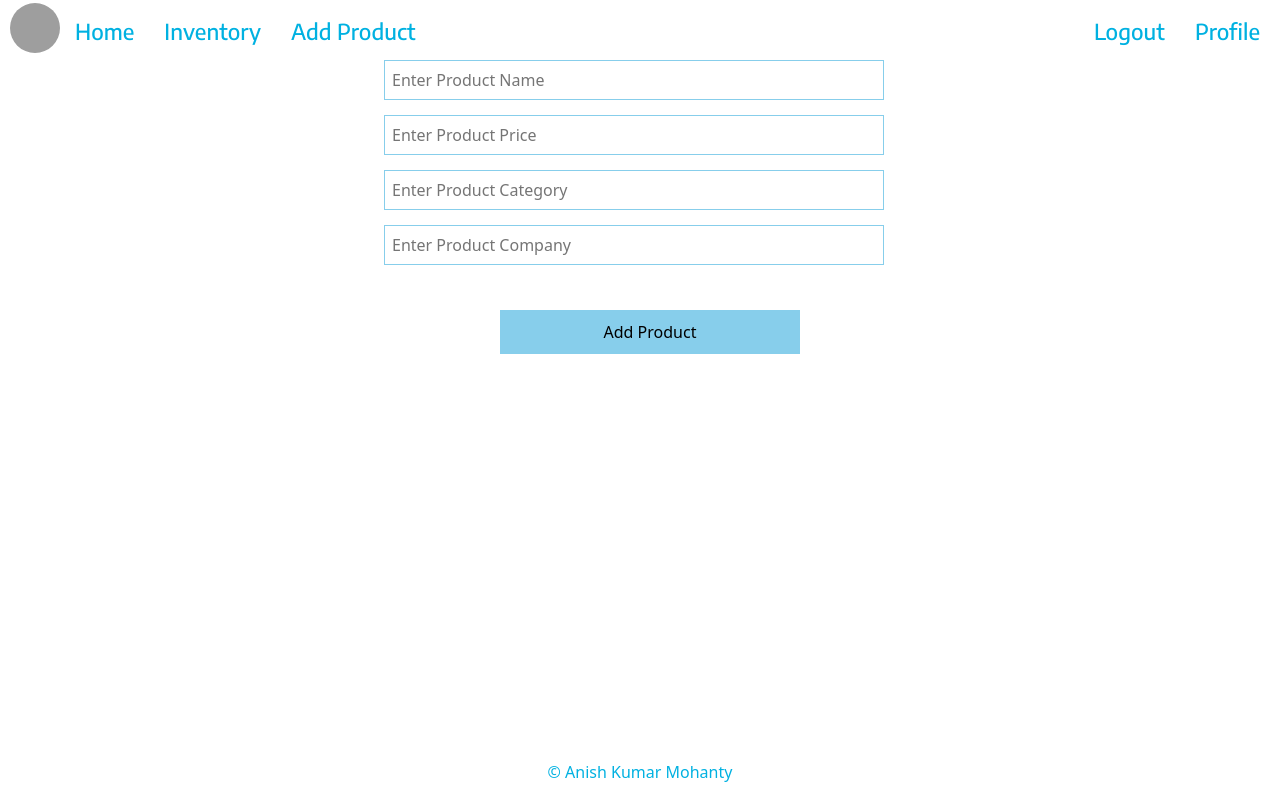
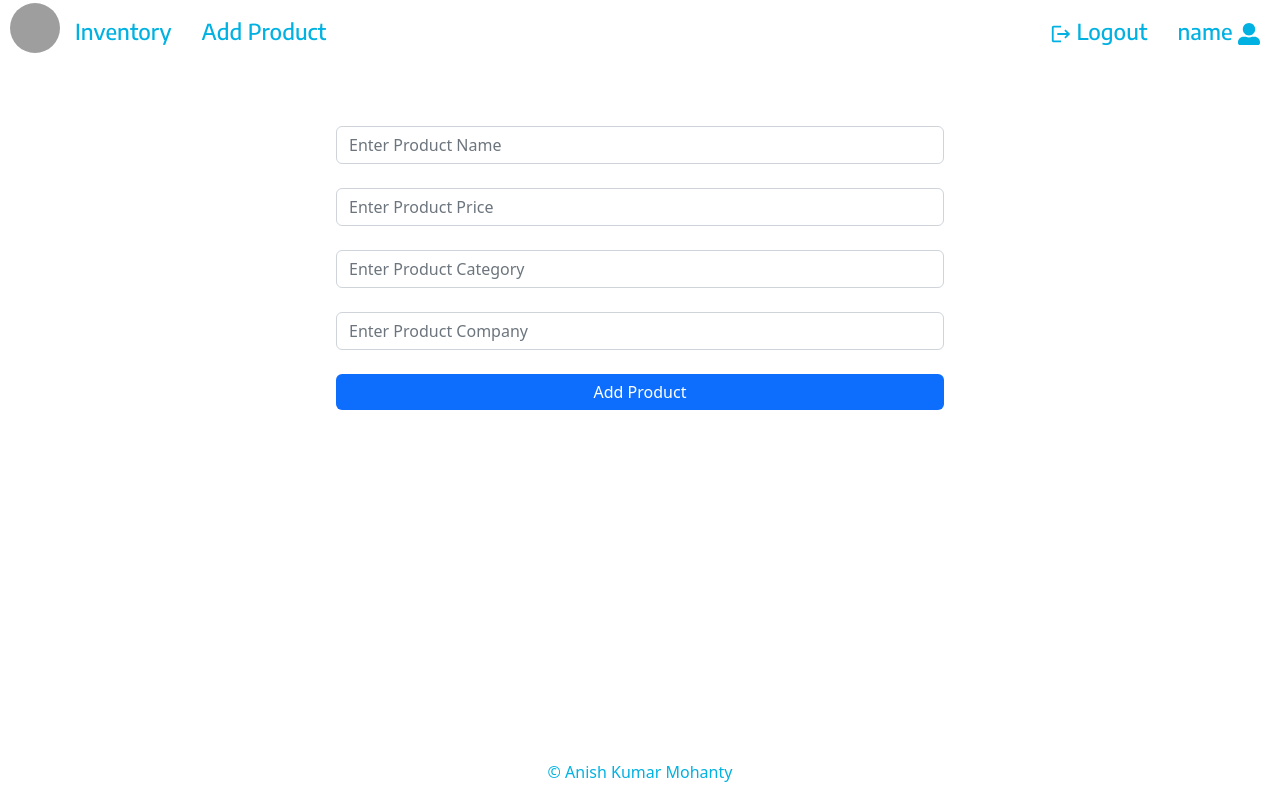
Before and after one commit to Anish010/E-commerce-basic-website-model, a React (Create React App) app in the folder front-end/: page /add in a window 1280 px wide. Built offline with nearby package versions, Linux system fonts and the light colour scheme; sample sign-in values are in the browser's storage; grey boxes are pictures that could not be loaded.

Commit message:
formated UI, add isolation of users products

```diff
--- a/front-end/src/App.css
+++ b/front-end/src/App.css
@@ -5,9 +5,7 @@
 
 @import url("https://fonts.googleapis.com/css2?family=Encode+Sans:wght@500&display=swap");
 
-.AddProduct {
-  margin-top: 50px;
-}
+@import url("https://fonts.googleapis.com/css2?family=Righteous&display=swap");
 .inputBox {
   display: block;
   margin: 15px 30%;
@@ -20,7 +18,6 @@
   margin-top: 40px;
   text-align: center;
 }
-
 .logo {
   width: 50px;
   height: 50px;
@@ -47,13 +44,15 @@
 }
 
 .appButton {
-  width: 300px;
-  background-color: skyblue;
-  border: none;
-  padding: 10px;
-  margin: 30px 0 0 500px;
+  border: none !important;
   cursor: pointer;
+  font-size: 20px;
+  font-family: "Righteous", cursive;
   /* height: auto; */
+}
+
+.appButton:hover {
+  background-color: rgb(11, 181, 19) !important;
 }
 
 /*Navigation Bar*/
@@ -137,6 +136,12 @@
   font-weight: lighter;
 }
 
+/* Add Product  */
+.addProductInput {
+  background-color: #b1e6f3a0;
+  color: black;
+}
+
 .Footer {
   position: fixed;
   bottom: 0;
--- a/front-end/src/App.js
+++ b/front-end/src/App.js
@@ -16,12 +16,10 @@ function App() {
         <Nav />
         <Routes>
           <Route element={<PrivateComponent />}>
-            <Route path="/home" element={<h1>Home Page</h1>} />
             <Route path="/" element={<ProductList />} />
             <Route path="/add" element={<AddProduct />} />
             <Route path="/update/:id" element={<UpdateProduct />} />
             <Route path="/logout" element={<h1>Logout Page</h1>} />
-            <Route path="/profile" element={<h1>Profile Page</h1>} />
           </Route>
           <Route path="/signup" element={<SignUp />} />
           <Route path="/login" element={<Login />} />
--- a/front-end/src/components/AddProduct.js
+++ b/front-end/src/components/AddProduct.js
@@ -1,5 +1,7 @@
 import React, { useState } from "react";
 import { useNavigate } from "react-router-dom";
+import { MDBContainer, MDBInput } from "mdb-react-ui-kit";
+import Button from "react-bootstrap/Button";
 const AddProduct = () => {
   const [name, setName] = useState("");
   const [category, setCategory] = useState("");
@@ -15,7 +17,8 @@ const AddProduct = () => {
       return false;
     }
     const userId = JSON.parse(localStorage.getItem("user"))._id;
-    let result = await fetch("http://localhost:5000/add-product", {
+    console.log(userId);
+    let res = await fetch("http://localhost:5000/add-product", {
       method: "post",
       body: JSON.stringify({ name, price, category, company, userId }),
       headers: {
@@ -24,14 +27,16 @@ const AddProduct = () => {
       },
     });
 
-    result = await result.json();
-    console.warn(result);
+    res = await res.json();
+    console.warn(res);
     navigate("/");
   };
   return (
-    <div className="AddProduct">
-      <input
-        className="inputBox"
+    <div style={{ marginTop: "100px" }}>
+      <MDBContainer className="p-3 my-5 d-flex flex-column w-50">
+        <MDBInput
+          className="addProductInput"
+          wrapperClass="mb-4"
           type="text"
           value={name}
           onChange={(e) => {
@@ -39,10 +44,13 @@ const AddProduct = () => {
           }}
           placeholder="Enter Product Name"
         />
-      {error && !name && <span className="input-error">Enter Valid Name</span>}
-      <i class="fa fa-inr"></i>
-      <input
-        className="inputBox"
+        {error && !name && (
+          <span className="input-error">Enter Valid Name</span>
+        )}
+        <i className="fa fa-inr"></i>
+        <MDBInput
+          className="addProductInput"
+          wrapperClass="mb-4"
           type="text"
           value={price}
           onChange={(e) => {
@@ -50,12 +58,12 @@ const AddProduct = () => {
           }}
           placeholder="Enter Product Price"
         />
-
         {error && !price && (
           <span className="input-error">Enter Valid Price</span>
         )}
-      <input
-        className="inputBox"
+        <MDBInput
+          className="addProductInput"
+          wrapperClass="mb-4"
           type="text"
           value={category}
           onChange={(e) => {
@@ -66,8 +74,9 @@ const AddProduct = () => {
         {error && !category && (
           <span className="input-error">Enter Valid Category</span>
         )}
-      <input
-        className="inputBox"
+        <MDBInput
+          className="addProductInput"
+          wrapperClass="mb-4"
           type="text"
           value={company}
           onChange={(e) => {
@@ -78,9 +87,16 @@ const AddProduct = () => {
         {error && !company && (
           <span className="input-error">Enter Valid Company</span>
         )}
-      <button onClick={addProduct} className="appButton" type="button">
+        <Button
+          className="appButton"
+          variant="primary"
+          size="md"
+          style={{ marginBottom: "10px" }}
+          onClick={addProduct}
+        >
           Add Product
-      </button>
+        </Button>
+      </MDBContainer>
     </div>
   );
 };
--- a/front-end/src/components/Login.js
+++ b/front-end/src/components/Login.js
@@ -55,6 +55,7 @@ const Login = () => {
       />
 
       <Button
+        className="appButton"
         variant="primary"
         size="md"
         style={{ marginBottom: "10px" }}
--- a/front-end/src/components/Nav.js
+++ b/front-end/src/components/Nav.js
@@ -1,8 +1,18 @@
 import React from "react";
 import { Link, useNavigate } from "react-router-dom";
+import { MdLogout } from "react-icons/md";
+import { FaUserAlt } from "react-icons/fa";
 //functional component for navigation bar
 const Nav = () => {
   const auth = localStorage.getItem("user");
+  if (auth) {
+    var username = JSON.parse(localStorage.getItem("user")).email;
+    username = JSON.stringify(username);
+    username = username.split("@")[0];
+    username = username.replace('"', "");
+    console.log(username);
+  }
+
   const navigate = useNavigate();
   const logout = () => {
     localStorage.clear();
@@ -10,18 +20,14 @@ const Nav = () => {
   };
   return (
     <div className="nav-bar">
-      <Link to="/home">
-        <img
-          src="https://vantageid.com/wp-content/uploads/2020/10/icon-blue-bg-inventory.svg"
-          className="logo"
-        />
-      </Link>
+      <img
+        alt="logo"
+        src="https://vantageid.com/wp-content/uploads/2020/10/icon-blue-bg-inventory.svg"
+        className="logo"
+      />
 
       {auth ? (
         <ul className="nav-ul">
-          <li className="nav-float-left">
-            <Link to="/home">Home</Link>
-          </li>
           <li className="nav-float-left">
             <Link to="/">Inventory</Link>
           </li>
@@ -29,10 +35,13 @@ const Nav = () => {
             <Link to="/add">Add Product</Link>
           </li>
           <li className="nav-float-right">
-            <Link to="/profile">Profile</Link>
+            <Link to="/profile">
+              {username} <FaUserAlt />
+            </Link>
           </li>
           <li className="nav-float-right">
             <Link onClick={logout} to="/signup">
+              <MdLogout style={{ margin: "5px" }} />
               Logout
             </Link>
           </li>
--- a/front-end/src/components/ProductList.js
+++ b/front-end/src/components/ProductList.js
@@ -7,15 +7,26 @@ function ProductList() {
   const [products, setProducts] = useState([]);
   useEffect(() => {
     getProducts();
+    // eslint-disable-next-line
   }, []);
 
+  function removeObjectWithId(arr, id) {
+    return arr.filter((obj) => obj.userId === id);
+  }
+
   const getProducts = async () => {
+    const auth = localStorage.getItem("user");
+    if (auth) {
+      var id = JSON.parse(localStorage.getItem("user"))._id;
+    }
     let result = await fetch("http://localhost:5000/products", {
       headers: {
         authorization: `bearer ${JSON.parse(localStorage.getItem("token"))}`,
       },
     });
+
     result = await result.json();
+    result = removeObjectWithId(result, id);
     setProducts(result);
   };
 
@@ -73,14 +84,14 @@ function ProductList() {
         <div className="item-list">
           <Table bordered hover>
             <thead style={{ position: "sticky", top: "0" }}>
-              <>
+              <tr>
                 <th>#</th>
                 <th>Name</th>
                 <th>Price</th>
                 <th>Category</th>
                 <th>Company</th>
                 <th>Action</th>
-              </>
+              </tr>
             </thead>
 
             <tbody>
@@ -104,7 +115,9 @@ function ProductList() {
                   </tr>
                 ))
               ) : (
-                <h1>No Products Found</h1>
+                <tr>
+                  <td>No products</td>
+                </tr>
               )}
             </tbody>
           </Table>
--- a/front-end/src/components/SignUp.js
+++ b/front-end/src/components/SignUp.js
@@ -26,9 +26,10 @@ const SignUp = () => {
     });
     result = await result.json();
     console.warn(result);
-    localStorage.setItem("user", JSON.stringify(result));
+    //localStorage.setItem("user", JSON.stringify(result));
+    //localStorage.setItem("token", JSON.stringify(result.auth));
     if (result) {
-      navigate("/");
+      navigate("/login");
     }
   };
 
@@ -36,7 +37,6 @@ const SignUp = () => {
     <MDBContainer className="p-3 my-5 d-flex flex-column w-50">
       <MDBInput
         wrapperClass="mb-4"
-        id="signup-form1"
         type="text"
         placeholder="Enter Full Name"
         value={name}
@@ -44,7 +44,6 @@ const SignUp = () => {
       />
       <MDBInput
         wrapperClass="mb-4"
-        id="signup-form2"
         type="email"
         placeholder="Enter email"
         value={email}
@@ -52,7 +51,6 @@ const SignUp = () => {
       />
       <MDBInput
         wrapperClass="mb-4"
-        id="signup-form3"
         type="password"
         placeholder="Enter password"
         value={password}
@@ -60,6 +58,7 @@ const SignUp = () => {
       />
 
       <Button
+        className="appButton"
         variant="primary"
         size="md"
         style={{ marginBottom: "10px" }}
--- a/front-end/src/components/UpdateProduct.js
+++ b/front-end/src/components/UpdateProduct.js
@@ -10,6 +10,7 @@ const UpdateProduct = () => {
 
   useEffect(() => {
     getProductDetails();
+    // eslint-disable-next-line
   }, []);
 
   const getProductDetails = async () => {
@@ -54,7 +55,7 @@ const UpdateProduct = () => {
         placeholder="Enter Product Name"
       />
 
-      <i class="fa fa-inr"></i>
+      <i className="fa fa-inr"></i>
       <input
         className="inputBox"
         type="text"
--- a/package.json
+++ b/package.json
@@ -4,7 +4,7 @@
   "description": "",
   "main": "index.js",
   "scripts": {
-    "start": "nodemon",
+    "start": "nodemon index.js",
     "build": "react-scripts build",
     "test": "react-scripts test",
     "eject": "react-scripts eject"
@@ -20,7 +20,7 @@
     "jsonwebtoken": "^9.0.0",
     "mdbreact": "^5.2.0",
     "mongoose": "^6.6.5",
-    "nodemon": "^2.0.20",
+    "nodemon": "^2.0.21",
     "react-icons": "^4.8.0"
   },
   "devDependencies": {
```
Also changed, not shown: front-end/src/components/Home.js (deleted, +0 -15 lines), 2 other files (tests, documents, lock files or other folders). Lines whose indentation alone changed are shown as unchanged.
